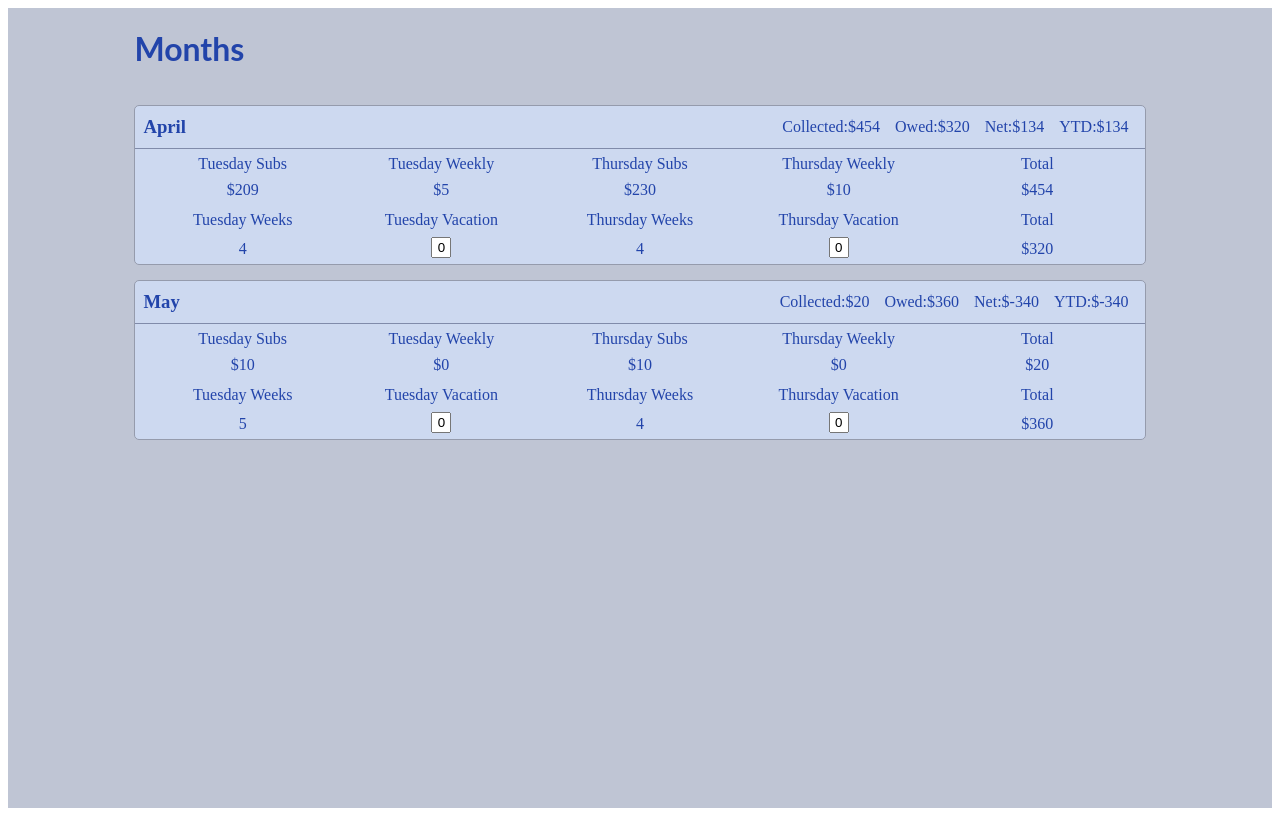
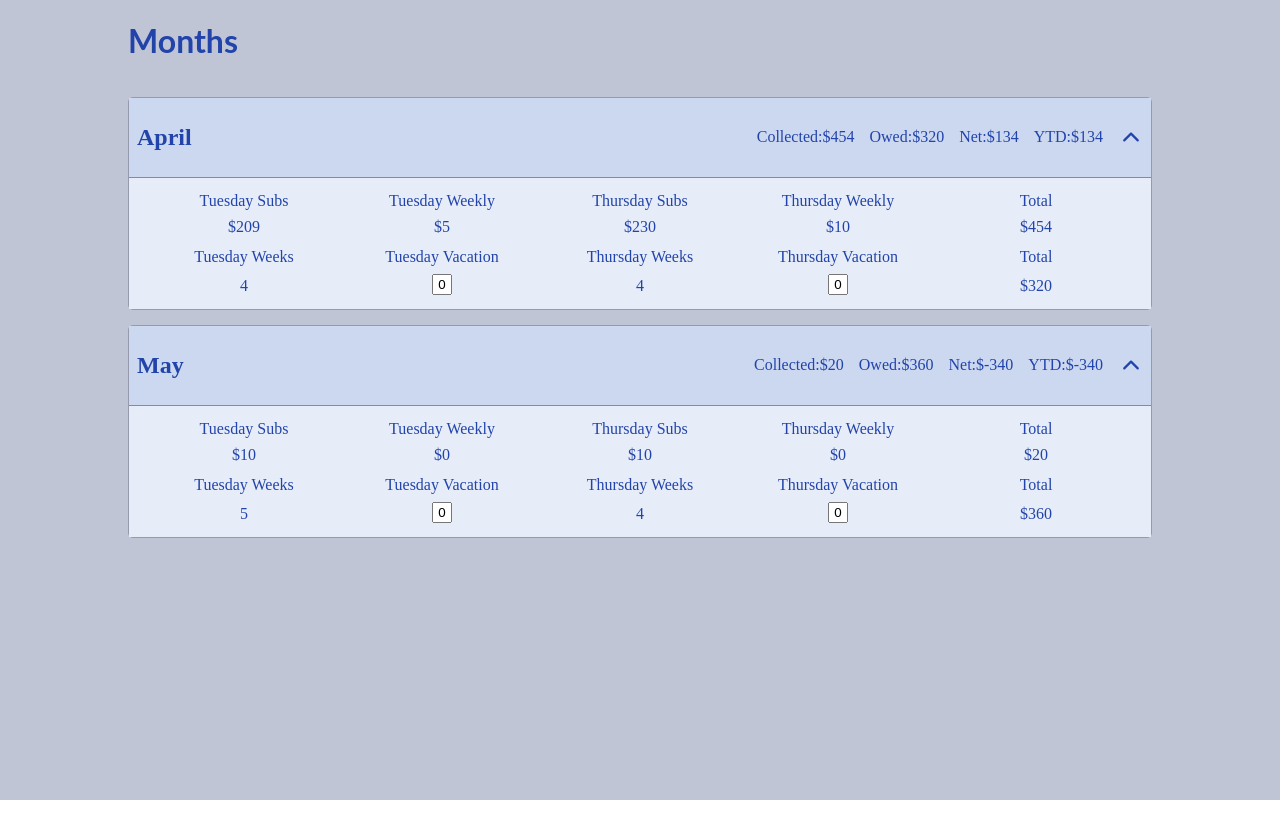
Before and after one commit to hblove1/aim-payment-tracker, a React (Create React App) app: page / in a window 1280 px wide. Built offline with nearby package versions, Linux system fonts and the light colour scheme.

Commit message:
6 files modified

```diff
--- a/package.json
+++ b/package.json
@@ -3,8 +3,10 @@
   "version": "0.0.0",
   "private": true,
   "dependencies": {
-    "react": "^17.0.2",
-    "react-dom": "^17.0.2"
+    "@react-icons/all-files": "^4.1.0",
+    "react": "^18.0.0",
+    "react-dom": "^18.0.0",
+    "react-icons": "^4.3.1"
   },
   "scripts": {
     "start": "react-scripts start",
--- a/src/App.js
+++ b/src/App.js
@@ -40,9 +40,21 @@ export default function App() {
     },
   ]);
 
+  const onUpdate = (updatedMonth) => {
+    console.log('current months:', months);
+    console.log('new month:', updatedMonth);
+    setMonths(
+      months.map((month) =>
+        month.id !== updatedMonth.id ? month : updatedMonth
+      )
+      // months
+    );
+    console.log('new months:', months);
+  };
+
   return (
     <div className="container">
-      <Months months={months} rate={rate} />
+      <Months months={months} rate={rate} onUpdate={onUpdate} />
     </div>
   );
 }
--- a/src/components/Month.js
+++ b/src/components/Month.js
@@ -1,13 +1,15 @@
 import React from 'react';
 import { useState } from 'react';
+import { IoIosArrowDown, IoIosArrowUp } from 'react-icons/io';
 
-const Month = ({ month, rate, ytd }) => {
+const Month = ({ month, days, rate, onUpdate, ytd }) => {
   const [tuesdayVacation, setTuesdayVacation] = useState(
     month.tuesday.vacation
   );
   const [thursdayVacation, setThursdayVacation] = useState(
     month.thursday.vacation
   );
+  const [expanded, setExpanded] = useState(true);
   const collected =
     month.tuesday.subs +
     month.tuesday.weekly +
@@ -23,10 +25,15 @@ const Month = ({ month, rate, ytd }) => {
 
   ytd = ytd + net;
 
+  const toggleExpanded = () => {
+    setExpanded(!expanded);
+  };
+
   return (
     <div className="month">
-      <div className="subcomponent header">
-        <h3>{month.name}</h3>
+      <header>
+        <div className="subcomponent header" onClick={toggleExpanded}>
+          <h2>{month.name}</h2>
           <div className="subcomponent bottomline">
             <div className="bottomline-section">
               <label>Collected: </label>
@@ -46,6 +53,14 @@ const Month = ({ month, rate, ytd }) => {
             </div>
           </div>
         </div>
+        {expanded ? (
+          <IoIosArrowUp className="arrow" size="24" />
+        ) : (
+          <IoIosArrowDown className="arrow" size="24" />
+        )}
+      </header>
+      {expanded && (
+        <body>
           <div className="subcomponent collected">
             <label>Tuesday Subs</label>
             <label>Tuesday Weekly</label>
@@ -68,16 +83,32 @@ const Month = ({ month, rate, ytd }) => {
             <input
               type="text"
               value={tuesdayVacation}
-          onChange={(e) => setTuesdayVacation(e.target.value)}
+              onChange={(e) => {
+                setTuesdayVacation(e.target.value);
+                var newMonth = {
+                  ...month,
+                  tuesday: { ...month.tuesday, vacation: tuesdayVacation },
+                };
+                onUpdate(newMonth);
+              }}
             />
             <label>{month.thursday.weeks}</label>
             <input
               type="text"
               value={thursdayVacation}
-          onChange={(e) => setThursdayVacation(e.target.value)}
+              onChange={(e) => {
+                setThursdayVacation(e.target.value);
+                var newMonth = {
+                  ...month,
+                  thursday: { ...month.thursday, vacation: thursdayVacation },
+                };
+                onUpdate(newMonth);
+              }}
             />
             <label>${owed}</label>
           </div>
+        </body>
+      )}
     </div>
   );
 };
--- a/src/components/Months.js
+++ b/src/components/Months.js
@@ -1,14 +1,20 @@
 import React from 'react';
 import Month from './Month';
 
-const Months = ({ months, rate }) => {
+const Months = ({ months, rate, onUpdate }) => {
   var ytd = 0;
 
   return (
     <div className="months">
       <h1>Months</h1>
       {months.map((month) => (
-        <Month key={month.id} month={month} rate={rate} ytd={ytd} />
+        <Month
+          key={month.id}
+          month={month}
+          rate={rate}
+          ytd={ytd}
+          onUpdate={onUpdate}
+        />
       ))}
     </div>
   );
--- a/src/style.css
+++ b/src/style.css
@@ -1,6 +1,10 @@
 h1,
 p {
   font-family: Lato;
+}
+
+body {
+  margin: 0;
 }
 
 #root {
@@ -24,7 +28,6 @@ p {
 }
 
 .month {
-  background-color: #cdd9f0;
   border: 1px solid #959bac;
   border-radius: 5px;
   color: #24a;
@@ -36,10 +39,29 @@ p {
   row-gap: 8px;
 }
 
+.month header {
+  background-color: hsl(219, 54%, 87%);
+  display: grid;
+  grid-template-columns: auto min-content;
+  cursor: pointer;
+  border-bottom: 1px solid #808baa;
+}
+
+.month body {
+  background-color: hsl(219, 54%, 94%);
+  margin: 0;
+  padding: 8px;
+}
+
+.arrow {
+  align-self: center;
+  padding-right: 8px;
+}
+
 .header {
   grid-template-columns: 1fr;
   align-items: center;
-  border-bottom: 1px solid #808baa;
+  text-align: center;
 }
 
 @media (min-width: 600px) {
```
Also changed, not shown: 1 other file (tests, documents, lock files or other folders). Lines whose indentation alone changed are shown as unchanged.
